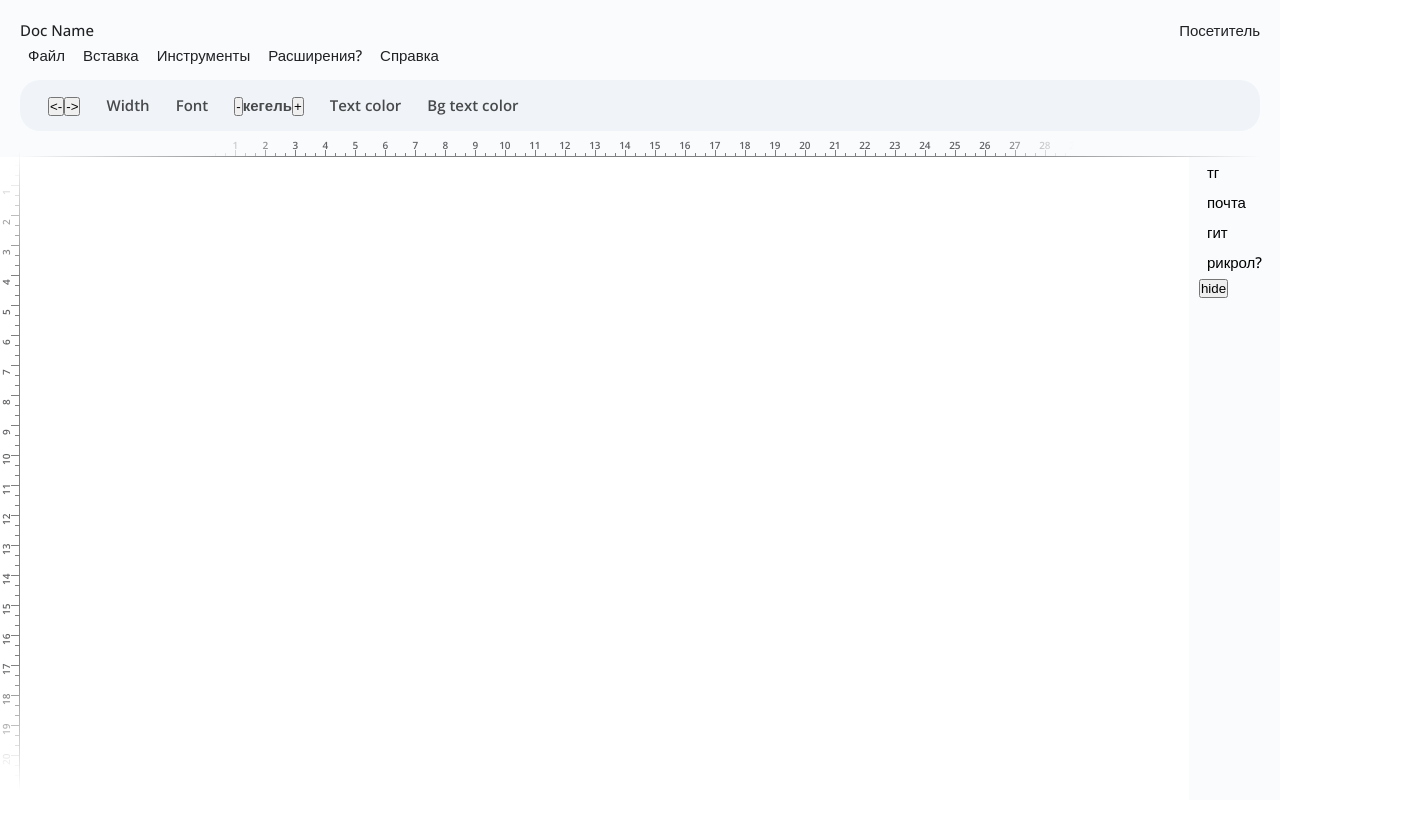
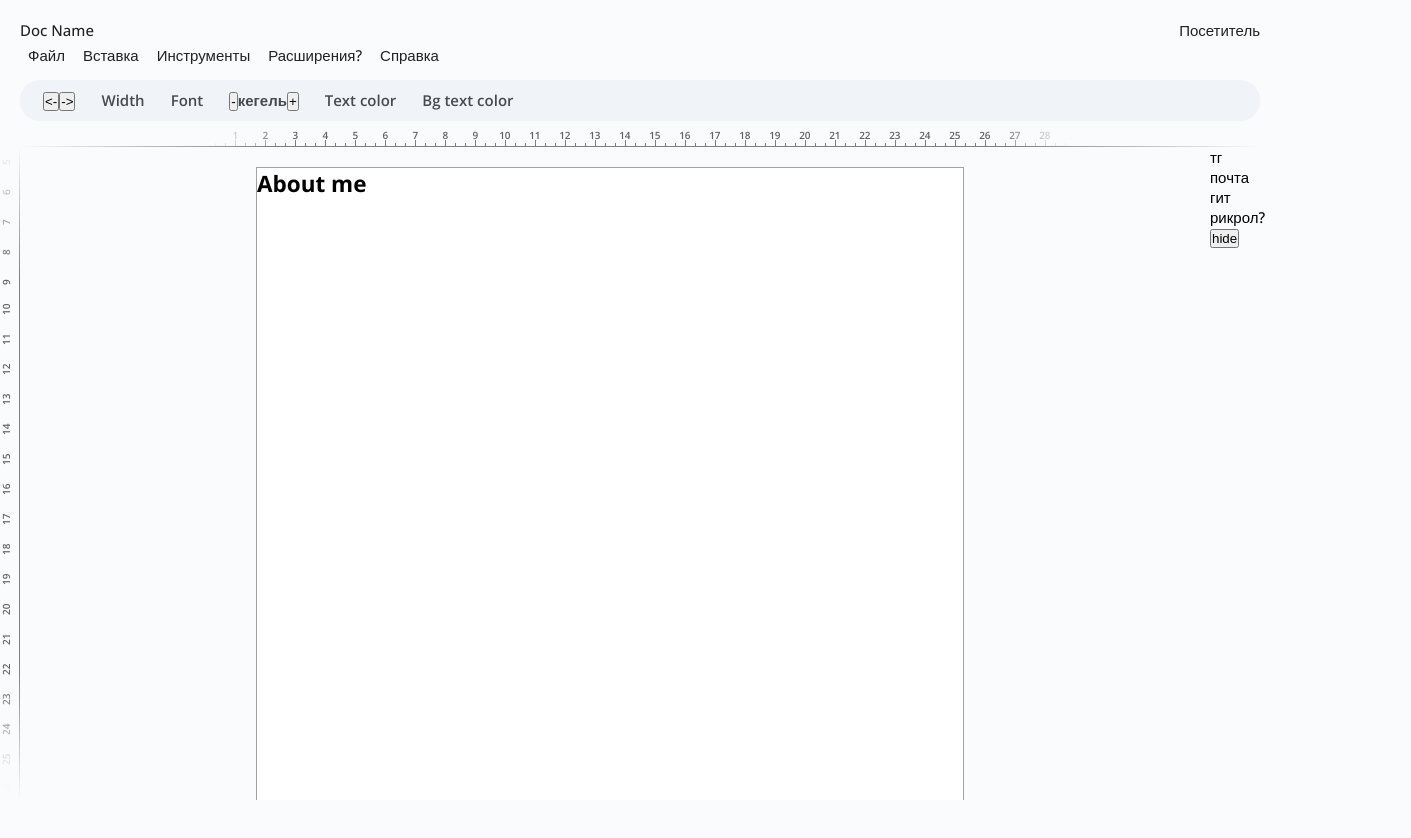
Before and after one commit to myrahkis/vue-portfolio, a Vue app: page / in a window 1280 px wide. Shown: the top 838 px of the page, 1411 px wide, since content can reach past the window. Before the commit the page ends 800 px from the top, so only its background shows below. Built offline with nearby package versions, Linux system fonts and the light colour scheme.

Commit message:
changed layout to grid

```diff
--- a/src/App.vue
+++ b/src/App.vue
@@ -1,16 +1,42 @@
 <script setup>
-import { RouterView } from "vue-router";
+import Ruler from "../ui/Ruler.vue";
 import Header from "./components/Header.vue";
+import SideBar from "./components/SideBar.vue";
 </script>
 
 <template>
-  <Header />
-  <RouterView />
+  <div class="layout-grid">
+    <Header />
+    <Ruler :rotate="true" />
+    <SideBar />
+    <main class="doc-container">
+      <div class="doc">
+        <RouterView />
+      </div>
+    </main>
+  </div>
+  <!--<LayoutDoc /> -->
 </template>
 
 <style scoped>
-/* .container {
+.layout-grid {
   display: grid;
-  grid-template-columns: ;
-} */
+  grid-template-columns: 2rem auto 8rem;
+  grid-template-rows: 0.23fr auto;
+  height: 100vh;
+}
+.doc-container {
+  overflow-y: auto;
+  grid-column: 2 / 3;
+  grid-row: 2;
+  scrollbar-width: thin;
+}
+.doc {
+  height: 100vh;
+  width: 60%;
+  margin: 0 auto;
+  margin-top: 2rem;
+  background-color: white;
+  border: 1px solid #a1a3a5;
+}
 </style>
--- a/src/assets/main.css
+++ b/src/assets/main.css
@@ -34,6 +34,8 @@ html {
 }
 
 body {
+  overflow: hidden;
   font-weight: 500;
   font-size: var(--base-font-size);
+  background-color: var(--bg-color);
 }
--- a/src/components/Header.vue
+++ b/src/components/Header.vue
@@ -1,32 +1,31 @@
 <script setup>
-import { onBeforeUnmount, onMounted } from "vue";
+// import { onBeforeUnmount, onMounted } from "vue";
 import Ruler from "../../ui/Ruler.vue";
 
-function updateSideHeaderOffset() {
-  const topHeader = document.querySelector(".top-header");
-  const sideHeader = document.querySelector(".side-header");
+// function updateSideHeaderOffset() {
+//   const topHeader = document.querySelector(".top-header");
+//   const sideHeader = document.querySelector(".side-header");
 
-  if (!topHeader || !sideHeader) return;
+//   if (!topHeader || !sideHeader) return;
 
-  const h = topHeader.getBoundingClientRect().height;
-  sideHeader.style.top = `${h}px`;
-  sideHeader.style.height = `calc(100% - ${h}px)`;
-}
+//   const h = topHeader.getBoundingClientRect().height;
+//   sideHeader.style.top = `${h}px`;
+//   sideHeader.style.height = `calc(100% - ${h}px)`;
+// }
 
-onMounted(() => {
-  updateSideHeaderOffset();
-  window.addEventListener("load", updateSideHeaderOffset);
-  window.addEventListener("resize", updateSideHeaderOffset);
-});
-onBeforeUnmount(() => {
-  window.addEventListener("load", updateSideHeaderOffset);
-  window.removeEventListener("resize", updateSideHeaderOffset);
-});
+// onMounted(() => {
+//   updateSideHeaderOffset();
+//   window.addEventListener("load", updateSideHeaderOffset);
+//   window.addEventListener("resize", updateSideHeaderOffset);
+// });
+// onBeforeUnmount(() => {
+//   window.addEventListener("load", updateSideHeaderOffset);
+//   window.removeEventListener("resize", updateSideHeaderOffset);
+// });
 </script>
 
 <template>
   <header class="header">
-    <div class="top-header">
     <div class="site-nav-container">
       <div>
         <img class="doc-icon" src="" alt="" />
@@ -69,17 +68,7 @@ onBeforeUnmount(() => {
       <div class="drop-down-bg-text-color">Bg text color</div>
     </div>
     <Ruler :rotate="false" />
-    </div>
-    <Ruler :rotate="true" />
-    <div class="side-header">
-      <ul class="contacts-list">
-        <li>тг</li>
-        <li>почта</li>
-        <li>гит</li>
-        <li>рикрол?</li>
-      </ul>
-      <button class="hide-side-header">hide</button>
-    </div>
+
     <!-- <router-link to="/">About me</router-link>
     <router-link to="/simples">Simples</router-link>
     <router-link to="/ws-chat">WS Chat</router-link>
@@ -89,10 +78,12 @@ onBeforeUnmount(() => {
 </template>
 
 <style scoped>
-.top-header {
-  position: fixed;
+.header {
+  /* position: fixed;
   top: 0;
-  left: 0;
+  left: 0; */
+  grid-column: 1 / -1;
+  grid-row: 1;
   display: flex;
   flex-direction: column;
   width: 100%;
@@ -117,20 +108,9 @@ onBeforeUnmount(() => {
   background-color: var(--bg-color-1);
   color: var(--text-color-1);
   font-weight: 600;
-  padding: 1rem 2rem;
+  padding: 0.5rem 1.5rem;
   border-radius: 2rem;
   margin-bottom: 1rem;
-}
-
-.side-header {
-  position: fixed;
-  right: 0;
-  height: 100%;
-  background-color: var(--bg-color);
-  padding: 0 1rem;
-}
-.contacts-list {
-  list-style: none;
 }
 
 .nav li,
--- /dev/null
+++ b/src/components/SideBar.vue
@@ -0,0 +1,28 @@
+<script setup></script>
+
+<template>
+  <aside class="side-header">
+    <ul class="contacts-list">
+      <li>тг</li>
+      <li>почта</li>
+      <li>гит</li>
+      <li>рикрол?</li>
+    </ul>
+    <button class="hide-side-header">hide</button>
+  </aside>
+</template>
+
+<style scoped>
+.side-header {
+  /* position: fixed;
+  right: 0; */
+  grid-column: 3 / -1;
+  grid-row: 2;
+  height: 100%;
+  background-color: var(--bg-color);
+  padding: 0 1rem;
+}
+.contacts-list {
+  list-style: none;
+}
+</style>
--- a/ui/Ruler.vue
+++ b/ui/Ruler.vue
@@ -3,13 +3,13 @@ const { rotate } = defineProps({ rotate: Boolean });
 </script>
 
 <template>
-  <div class="ruler-container" :class="{ vertical: rotate }">
+  <aside class="ruler-container" :class="{ vertical: rotate }">
     <div class="ruler" :class="{ vertical: rotate }">
       <div class="labels">
         <span v-for="index in 40" :key="index" :style="{ '--i': index }"></span>
       </div>
     </div>
-  </div>
+  </aside>
 </template>
 
 <style scoped>
@@ -104,11 +104,13 @@ const { rotate } = defineProps({ rotate: Boolean });
 }
 
 .ruler-container.vertical {
-  position: fixed;
+  /* position: fixed;
   top: 15rem;
-  left: 0;
+  left: 0; */
+  grid-column: 1 / 2;
+  grid-row: 2;
   width: 2rem;
-  height: 80vh;
+  /* height: 80vh; */
   border-bottom: none;
   border-right: 1px solid var(--text-color-1);
   mask-image: linear-gradient(
```
Lines whose indentation alone changed are shown as unchanged.
